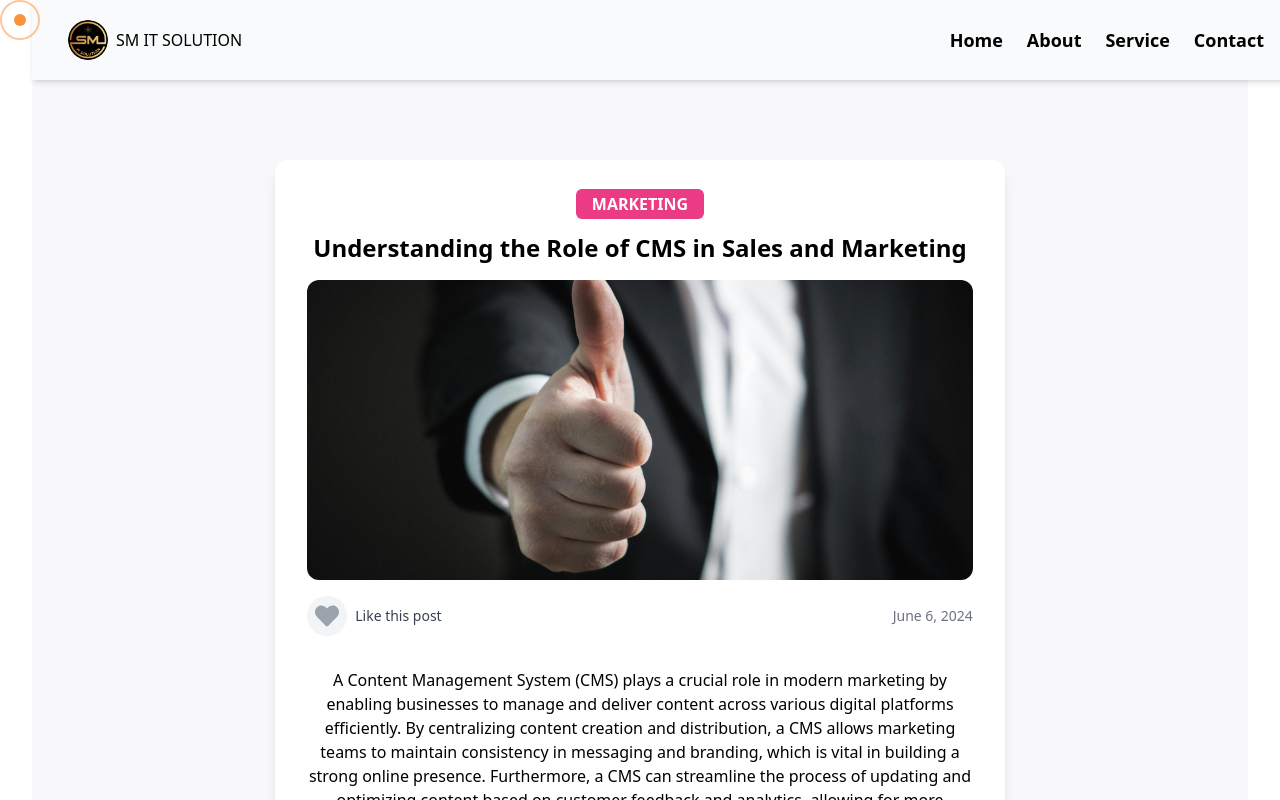
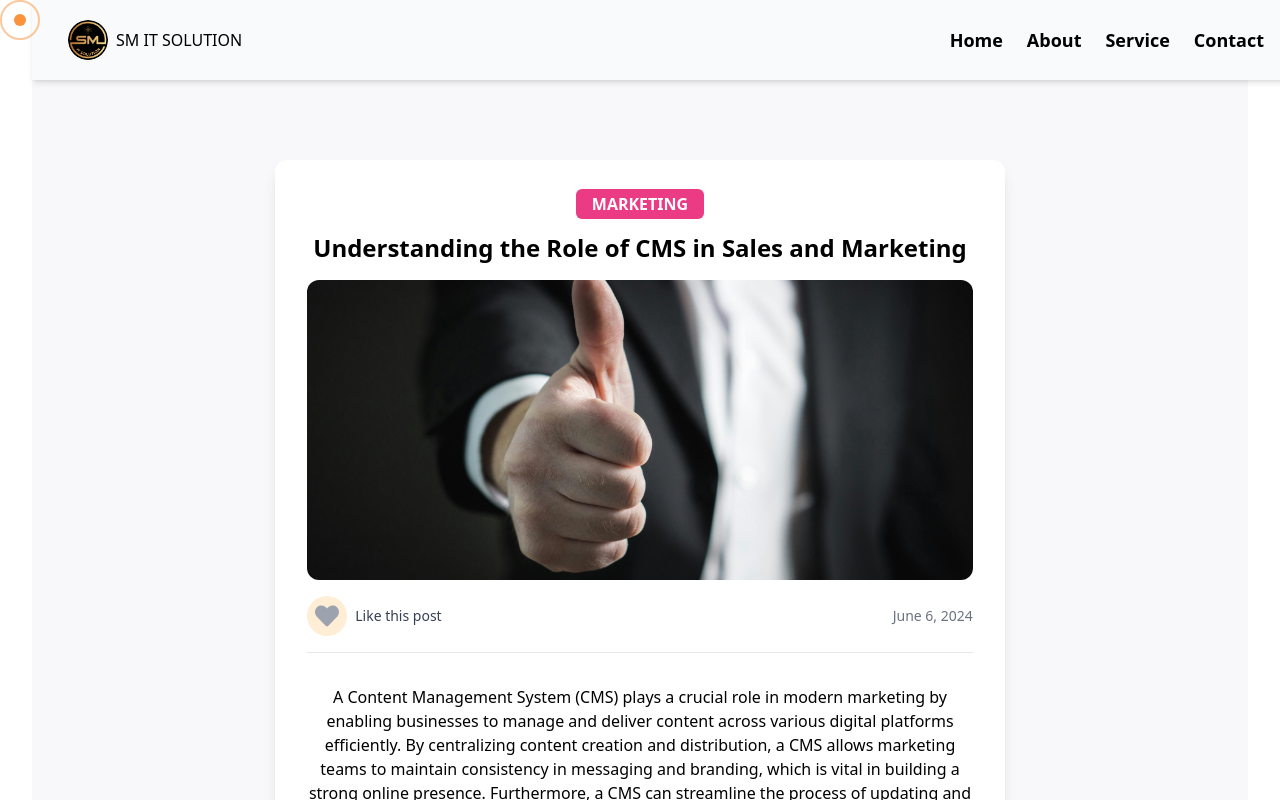
Before and after one commit to Mdsakib999/SMIT-2.0, a React (Vite) app: page /blog/1 in a window 1280 px wide. Shown: the top 800 px of the page. Built offline with nearby package versions, Linux system fonts and the light colour scheme.

Commit message:
some update on blog details

```diff
--- a/src/Components/HomeComponents/Blog.jsx
+++ b/src/Components/HomeComponents/Blog.jsx
@@ -34,7 +34,7 @@ const Blog = () => {
                                 <span className='text-xs ms-4 '>{mainData.date}</span>
                             </div>
                             <div className='space-y-3'>
-                                <h1 className='text-xl md:text-3xl font-bold '>{mainData.title}</h1>
+                                <Link to={`/blog/${mainData.id}`} className='text-xl md:text-3xl font-bold '>{mainData.title}</Link>
                                 <p className='text-sm text-slate-400 '>{description}... <Link to={`/blog/${mainData.id}`} className='text-black'>see more</Link></p>
                             </div >
                         </div >
--- a/src/Components/HomeComponents/ServiceSection.jsx
+++ b/src/Components/HomeComponents/ServiceSection.jsx
@@ -50,6 +50,11 @@ const ServiceSection = () => {
                 </div>
             </div>
             <div>
+            <div className="relative  mb-1">
+                    <h1 className="text-2xl  font-bold mt-7">Our Ser<span className="text-orange-400 " >vic</span>e</h1>
+                    <span className="inline-block bg-orange-400 size-8 rounded-full bg-opacity-60 absolute top-[-10px] left-[-23px] animate-pulse "></span>
+
+                </div>
                 <h1 className="text-4xl font-bold">Design & Development</h1>
                 <p className="mt-6 text-sm text-gray-500">Web development is the process of building and maintaining websites, involving coding, design, and ensuring functionality and user experience</p>
                 <div className="grid grid-cols-2 mt-10 gap-3">
--- a/src/Pages/Blog/BlogDetails.jsx
+++ b/src/Pages/Blog/BlogDetails.jsx
@@ -42,10 +42,10 @@ const BlogDetails = () => {
                         alt=""
                     />
 
-                    <div className="flex justify-between items-center mt-4">
+                    <div className="flex justify-between items-center mt-4 pb-4 border-b ">
                         <div className="flex items-center space-x-2">
                             <div
-                                className={`cursor-pointer rounded-full p-2 ${liked ? 'bg-red-100' : 'bg-gray-100'}`}
+                                className={`cursor-pointer rounded-full p-2 ${liked ? 'bg-red-100' : 'bg-orange-100'}`}
                                 onClick={handleLikeClick}
                             >
                                 <FaHeart
```
